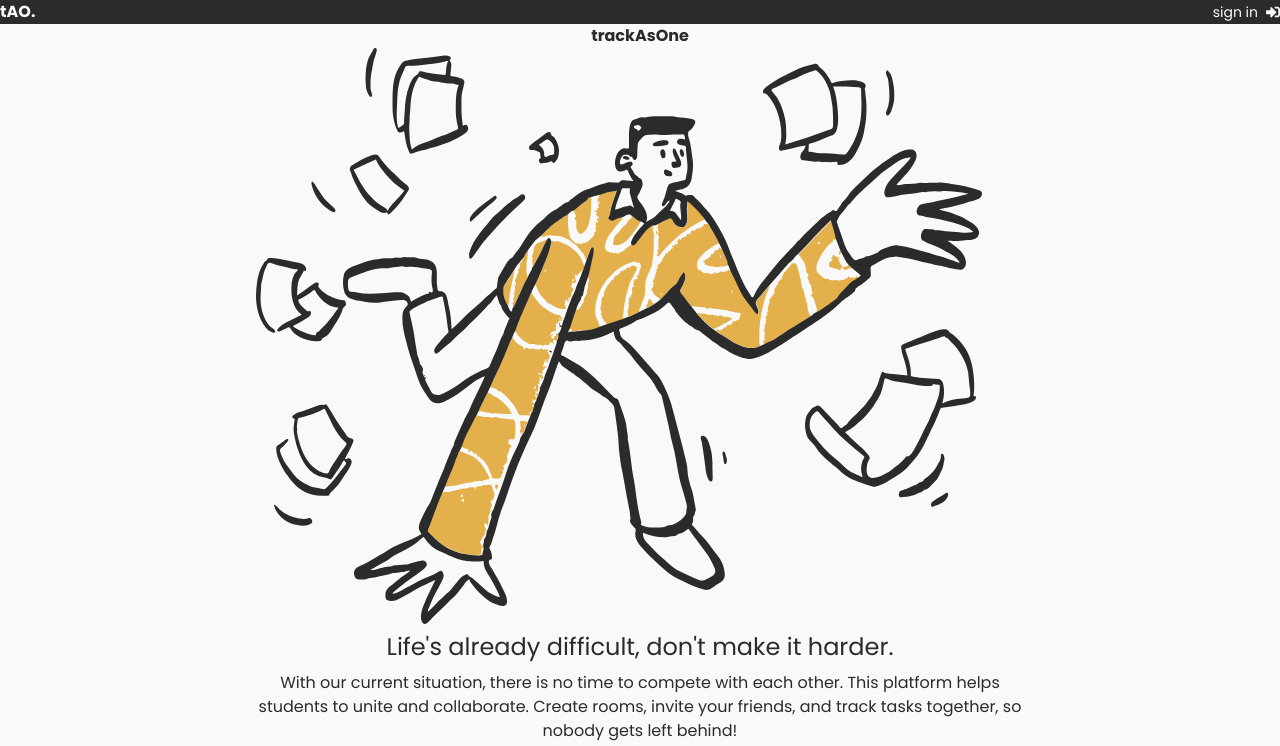
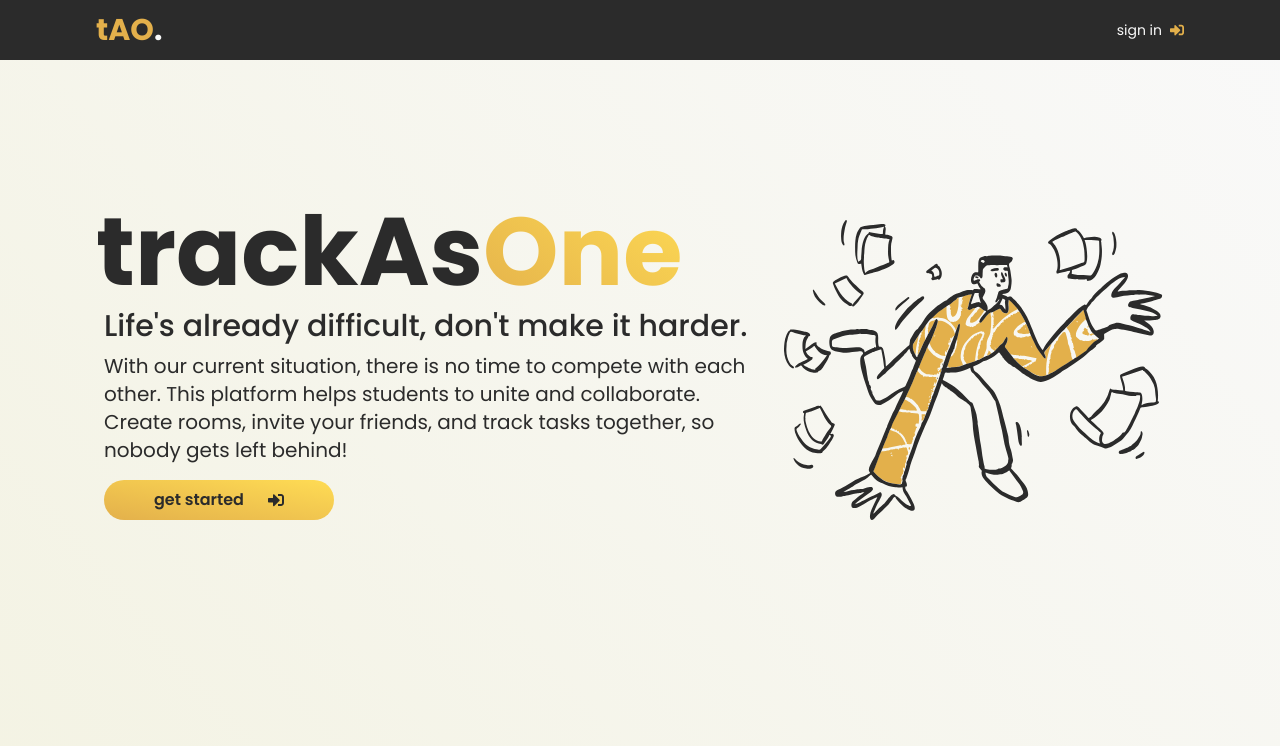
Before and after one commit to joshxfi/track-as-one, a Next.js app: page / in a window 1280 px wide. Shown: the top 746 px of the page. Built offline with nearby package versions, Linux system fonts and the light colour scheme; no server answers; the database is empty.

Commit message:
Fix: add updated paths to purge

```diff
--- a/tailwind.config.js
+++ b/tailwind.config.js
@@ -1,6 +1,6 @@
 module.exports = {
   mode: 'jit',
-  purge: ['./pages/**/*.{ts,tsx}', './components/**/*.{ts,tsx}'],
+  purge: ['./pages/**/*.{ts,tsx}', './src/components/**/*.{ts,tsx}'],
   darkMode: false, // or 'media' or 'class'
   theme: {
     extend: {
```
